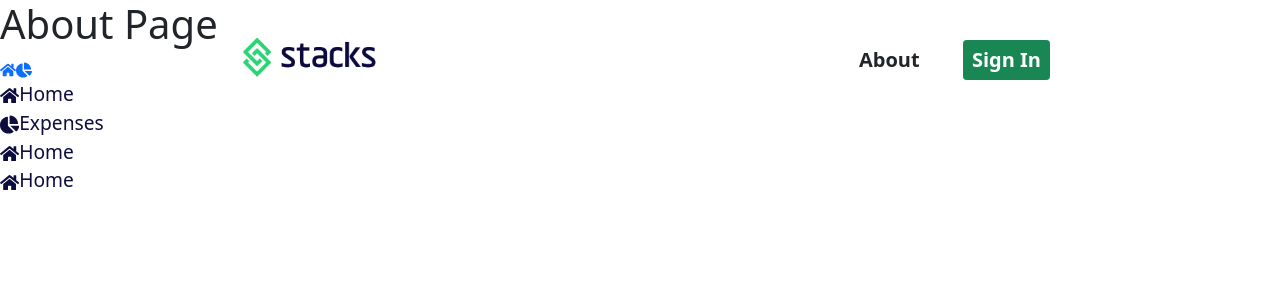
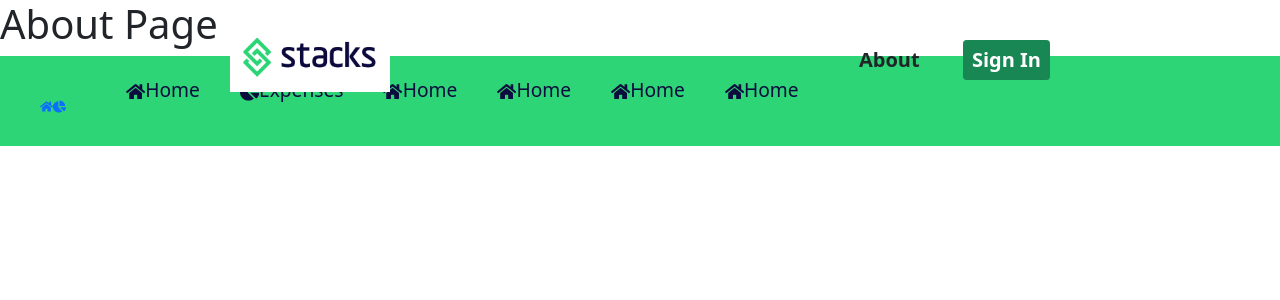
Before and after one commit to KanishDabreo/Stacks, a React (Create React App) app in the folder frontend/: page /about in a window 1280 px wide. Shown: the top 300 px of the page. Built offline with nearby package versions, Linux system fonts and the light colour scheme; the HTML template or start-up script is replaced by a standard one.

Commit message:
icons functioning in sidebar

```diff
--- a/frontend/src/components/Sidebar.css
+++ b/frontend/src/components/Sidebar.css
@@ -1,3 +1,30 @@
 .sidebar {
-  background-color: #2dd577
+  display: flex;
+  justify-content: flex-start;
+  align-items: left;
+  height:90px;
+  background-color: #2dd577;
 }
+
+.sidebar_menu {
+  margin: 40px;
+  font-size: small;
+  background: none;
+}
+
+.sidebar-col {
+  display: flex;
+  justify-content: left;
+  position: fixed;
+  top: 0;
+  width: 240px;
+  height: 100vh;
+  background-color: black;
+}
+
+.sidebar_text {
+  display: flex;
+  justify-content: flex-start;
+  padding: 20px;
+  height: 60px;
+}
--- a/frontend/src/components/Sidebar.jsx
+++ b/frontend/src/components/Sidebar.jsx
@@ -2,14 +2,14 @@ import React from 'react'
 // import * as Icons from "react-icons/ai";
 // import * as FaIcons from "react-icons/fa";
 import { FaHome, FaChartPie } from "react-icons/fa";
-
+import "./Sidebar.css";
 import { Link } from 'react-router-dom'
 import { SidebarInput } from './SidebarInput';
 
 export default function Sidebar(props) {
   return (
     <div className="sidebar">
-      <Link to="#" className="menu-bars">
+      <Link to="#" className="sidebar_menu">
       <FaHome/>
       <FaChartPie/>
       </Link>
@@ -27,5 +27,4 @@ return(
   )
 })}
     </div>
-  )
-};
+)};
--- a/frontend/src/components/SidebarInput.js
+++ b/frontend/src/components/SidebarInput.js
@@ -28,4 +28,16 @@ export const SidebarInput = [
     icon: <FaHome/>,
     cName: 'sidebar_text'
   },
+  {
+    title: 'Home',
+    path: '/',
+    icon: <FaHome/>,
+    cName: 'sidebar_text'
+  },
+  {
+    title: 'Home',
+    path: '/',
+    icon: <FaHome/>,
+    cName: 'sidebar_text'
+  },
 ]
```
Lines whose indentation alone changed are shown as unchanged.
